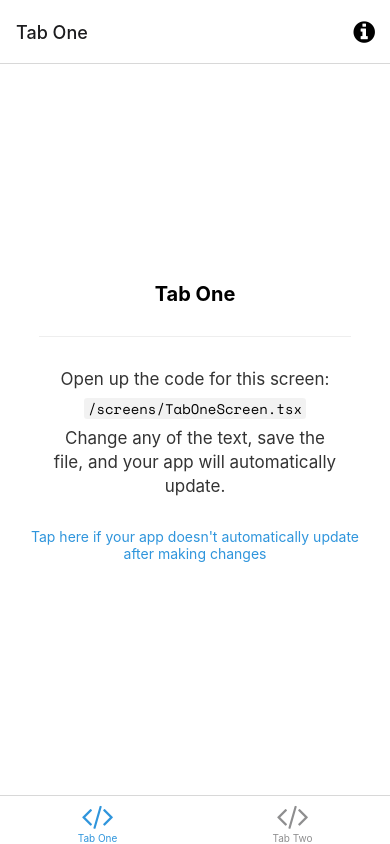
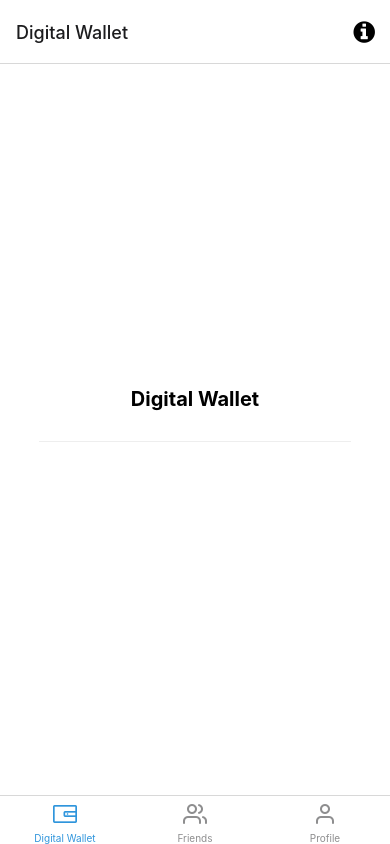
Before and after one commit to andrew-lin-chang/sp22-iot-rfid, a React Native app in the folder rfid/: screen /DigitalWallet in a window 390 px wide. Built offline with nearby package versions, Linux system fonts and the light colour scheme; what expo-linking would draw is missing.

Commit message:
changed tabs, added icons

```diff
--- a/rfid/app.json
+++ b/rfid/app.json
@@ -19,13 +19,15 @@
       "**/*"
     ],
     "ios": {
-      "supportsTablet": true
+      "supportsTablet": true,
+      "bundleIdentifier": "rfid"
     },
     "android": {
       "adaptiveIcon": {
         "foregroundImage": "./assets/images/adaptive-icon.png",
         "backgroundColor": "#ffffff"
-      }
+      },
+      "package": "com.jessicaouyang.rfid"
     },
     "web": {
       "favicon": "./assets/images/favicon.png"
--- a/rfid/navigation/LinkingConfiguration.ts
+++ b/rfid/navigation/LinkingConfiguration.ts
@@ -15,14 +15,19 @@
     screens: {
       Root: {
         screens: {
-          TabOne: {
+          DigitalWallet: {
             screens: {
-              TabOneScreen: 'one',
+              DigitalWalletScreen: 'digitalwallet',
             },
           },
-          TabTwo: {
+          Friends: {
             screens: {
-              TabTwoScreen: 'two',
+              FriendsScreen: 'friends',
+            },
+          },
+          Profile: {
+            screens: {
+              ProfileScreen: 'profile',
             },
           },
         },
--- a/rfid/navigation/index.tsx
+++ b/rfid/navigation/index.tsx
@@ -4,6 +4,8 @@
  *
  */
 import { FontAwesome } from '@expo/vector-icons';
+import { AntDesign } from '@expo/vector-icons';
+import { Feather } from '@expo/vector-icons';
 import { createBottomTabNavigator } from '@react-navigation/bottom-tabs';
 import { NavigationContainer, DefaultTheme, DarkTheme } from '@react-navigation/native';
 import { createNativeStackNavigator } from '@react-navigation/native-stack';
@@ -14,8 +16,9 @@
 import useColorScheme from '../hooks/useColorScheme';
 import ModalScreen from '../screens/ModalScreen';
 import NotFoundScreen from '../screens/NotFoundScreen';
-import TabOneScreen from '../screens/TabOneScreen';
-import TabTwoScreen from '../screens/TabTwoScreen';
+import DigitalWalletScreen from '../screens/DigitalWalletScreen';
+import FriendsScreen from '../screens/FriendsScreen';
+import ProfileScreen from '../screens/ProfileScreen';
 import { RootStackParamList, RootTabParamList, RootTabScreenProps } from '../types';
 import LinkingConfiguration from './LinkingConfiguration';
 
@@ -58,16 +61,16 @@
 
   return (
     <BottomTab.Navigator
-      initialRouteName="TabOne"
+      initialRouteName="DigitalWallet"
       screenOptions={{
         tabBarActiveTintColor: Colors[colorScheme].tint,
       }}>
       <BottomTab.Screen
-        name="TabOne"
-        component={TabOneScreen}
-        options={({ navigation }: RootTabScreenProps<'TabOne'>) => ({
-          title: 'Tab One',
-          tabBarIcon: ({ color }) => <TabBarIcon name="code" color={color} />,
+        name="DigitalWallet"
+        component={DigitalWalletScreen}
+        options={({ navigation }: RootTabScreenProps<'DigitalWallet'>) => ({
+          title: 'Digital Wallet',
+          tabBarIcon: ({ color }) => <AntDesign name="wallet" size={24} color={color} />,
           headerRight: () => (
             <Pressable
               onPress={() => navigation.navigate('Modal')}
@@ -85,11 +88,19 @@
         })}
       />
       <BottomTab.Screen
-        name="TabTwo"
-        component={TabTwoScreen}
+        name="Friends"
+        component={FriendsScreen}
         options={{
-          title: 'Tab Two',
-          tabBarIcon: ({ color }) => <TabBarIcon name="code" color={color} />,
+          title: 'Friends',
+          tabBarIcon: ({ color }) => <Feather name="users" size={24} color={color} />,
+        }}
+      />
+      <BottomTab.Screen
+        name="Profile"
+        component={ProfileScreen}
+        options={{
+          title: 'Profile',
+          tabBarIcon: ({ color }) => <Feather name="user" size={24} color={color} />,
         }}
       />
     </BottomTab.Navigator>
--- a/rfid/screens/TabOneScreen.tsx
+++ b/rfid/screens/DigitalWalletScreen.tsx
@@ -4,12 +4,11 @@
 import { Text, View } from '../components/Themed';
 import { RootTabScreenProps } from '../types';
 
-export default function TabOneScreen({ navigation }: RootTabScreenProps<'TabOne'>) {
+export default function DigitalWalletScreen({ navigation }: RootTabScreenProps<'DigitalWallet'>) {
   return (
     <View style={styles.container}>
-      <Text style={styles.title}>Tab One</Text>
+      <Text style={styles.title}>Digital Wallet</Text>
       <View style={styles.separator} lightColor="#eee" darkColor="rgba(255,255,255,0.1)" />
-      <EditScreenInfo path="/screens/TabOneScreen.tsx" />
     </View>
   );
 }
--- a/rfid/screens/TabTwoScreen.tsx
+++ b/rfid/screens/FriendsScreen.tsx
@@ -1,14 +1,13 @@
 import { StyleSheet } from 'react-native';
 
-import EditScreenInfo from '../components/EditScreenInfo';
 import { Text, View } from '../components/Themed';
+import { RootTabScreenProps } from '../types';
 
-export default function TabTwoScreen() {
+export default function FriendsScreen({ navigation }: RootTabScreenProps<'Friends'>) {
   return (
     <View style={styles.container}>
-      <Text style={styles.title}>Tab Two</Text>
+      <Text style={styles.title}>Friends</Text>
       <View style={styles.separator} lightColor="#eee" darkColor="rgba(255,255,255,0.1)" />
-      <EditScreenInfo path="/screens/TabTwoScreen.tsx" />
     </View>
   );
 }
--- /dev/null
+++ b/rfid/screens/ProfileScreen.tsx
@@ -0,0 +1,29 @@
+import { StyleSheet } from 'react-native';
+
+import { Text, View } from '../components/Themed';
+
+export default function ProfileScreen() {
+  return (
+    <View style={styles.container}>
+      <Text style={styles.title}>Profile</Text>
+      <View style={styles.separator} lightColor="#eee" darkColor="rgba(255,255,255,0.1)" />
+    </View>
+  );
+}
+
+const styles = StyleSheet.create({
+  container: {
+    flex: 1,
+    alignItems: 'center',
+    justifyContent: 'center',
+  },
+  title: {
+    fontSize: 20,
+    fontWeight: 'bold',
+  },
+  separator: {
+    marginVertical: 30,
+    height: 1,
+    width: '80%',
+  },
+});
--- a/rfid/types.tsx
+++ b/rfid/types.tsx
@@ -25,8 +25,9 @@
 >;
 
 export type RootTabParamList = {
-  TabOne: undefined;
-  TabTwo: undefined;
+  DigitalWallet: undefined;
+  Friends: undefined;
+  Profile: undefined;
 };
 
 export type RootTabScreenProps<Screen extends keyof RootTabParamList> = CompositeScreenProps<
```
Also changed, not shown: rfid/eas.json (added, +18 -0 lines).
